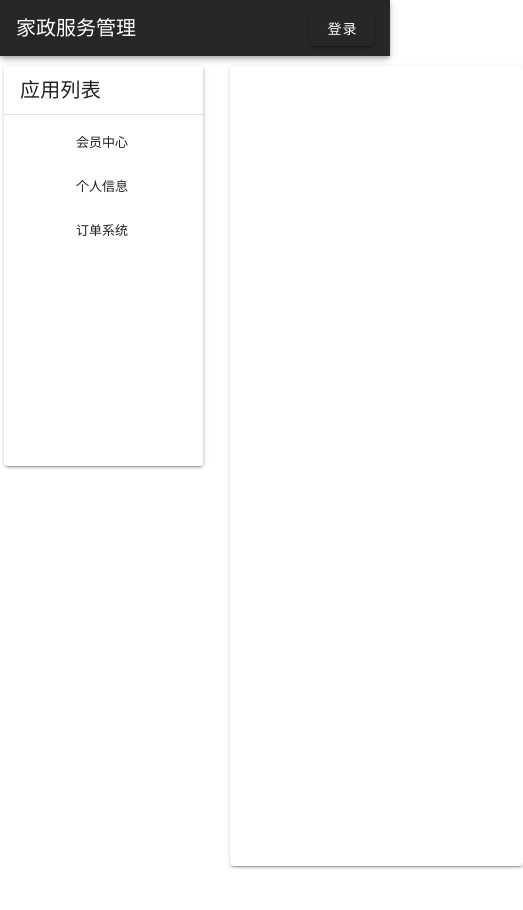
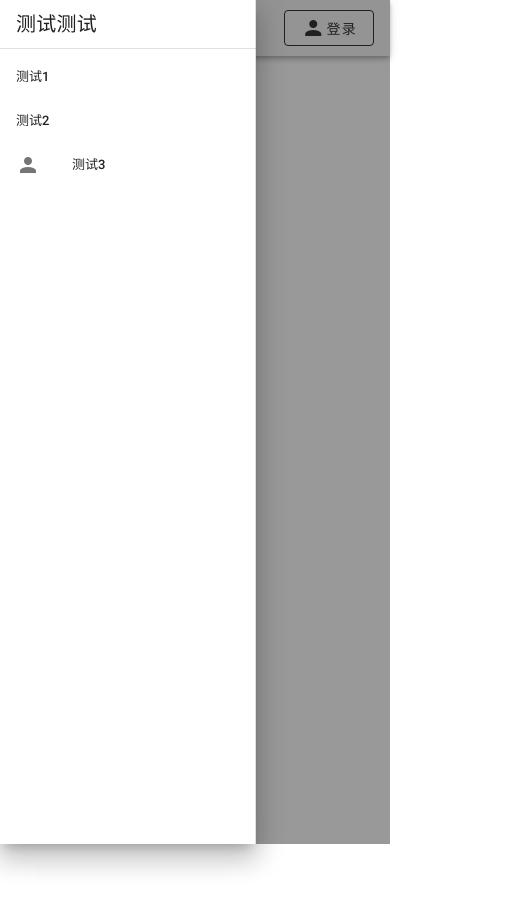
Before and after one commit to BaiMaxPro/Housekeeping_system, a Vue app in the folder frontend/: page /CustomerHome in a window 390 px wide. Shown: the top 910 px of the page, 523 px wide, since content can reach past the window. After the commit the page ends 844 px from the top, so only its background shows below. Built offline with nearby package versions, Linux system fonts and the light colour scheme.

Commit message:
[Frontend-App] Added responsive drawers

```diff
--- a/frontend/package.json
+++ b/frontend/package.json
@@ -21,6 +21,7 @@
     "vuex": "^3.4.0"
   },
   "devDependencies": {
+    "@mdi/font": "^5.5.55",
     "@vue/cli-plugin-babel": "~4.5.0",
     "@vue/cli-plugin-e2e-nightwatch": "~4.5.0",
     "@vue/cli-plugin-eslint": "~4.5.0",
--- a/frontend/src/App.vue
+++ b/frontend/src/App.vue
@@ -1,38 +1,42 @@
 <template>
   <v-app>
-    <v-app-bar app dark>
+    <v-app-bar clipped-left app>
+      <v-app-bar-nav-icon @click.stop="drawer = !drawer" v-if="showDrawer"></v-app-bar-nav-icon>
       <v-toolbar-title>家政服务管理</v-toolbar-title>
 
       <v-spacer></v-spacer>
 
-      <v-btn v-if="!loggedIn" to="/login">登录</v-btn>
-      <v-btn v-else>{{ user.username }}已登录</v-btn>
+      <LoginButton />
+
     </v-app-bar>
 
-    <v-main>
+    <NavDrawer v-bind:shown="drawer" />
+
+    <v-main class="mx-2 my-2">
       <router-view></router-view>
     </v-main>
+
   </v-app>
 </template>
 
 <script>
-import { mapGetters } from 'vuex'
-
+import { mapGetters } from 'vuex';
+import LoginButton from "./components/LoginButton.vue"
+import NavDrawer from "./components/NavDrawer.vue"
 export default {
   name: 'App',
 
   components: {
+    LoginButton,
+    NavDrawer,
   },
 
   computed: {
-    ...mapGetters(['loggedIn', 'user']),
-  },
-
-  mounted() {
-    this.$store.dispatch("recoverSession");
+    ...mapGetters(["showDrawer"]),
   },
 
   data: () => ({
+    drawer: true,
   }),
 };
 </script>
--- /dev/null
+++ b/frontend/src/components/LoginButton.vue
@@ -0,0 +1,33 @@
+<template>
+  <span>
+      <v-btn outlined v-if="!loggedIn" to="/login">
+        <v-icon>mdi-account</v-icon>
+        <span>登录</span>
+      </v-btn>
+      <v-btn outlined v-else>
+        <v-icon>mdi-account</v-icon>
+        <span>{{ user.username }} 已登录</span>
+      </v-btn>
+  </span>
+</template>
+
+<script>
+import { mapGetters } from 'vuex'
+
+export default {
+  name: 'LoginButton',
+
+  computed: {
+    ...mapGetters(['loggedIn', 'user']),
+  },
+
+  mounted() {
+    this.$store.dispatch('recoverSession');
+  },
+
+}
+</script>
+
+<style>
+
+</style>
--- /dev/null
+++ b/frontend/src/components/NavDrawer.vue
@@ -0,0 +1,37 @@
+<template>
+  <v-navigation-drawer app clipped v-model=shown v-if="showDrawer">
+    <v-list-item v-if="showDrawerTitle">
+      <v-list-item-content>
+        <v-list-item-title class="title">{{ drawer.title }}</v-list-item-title>
+      </v-list-item-content>
+    </v-list-item>
+
+    <v-divider v-if="showDrawerTitle"></v-divider>
+
+    <v-list dense nav v-if="showDrawerItems">
+      <v-list-item v-for="item in drawer.items" :key="item.title" link>
+        <v-list-item-icon v-if="item.icon">
+          <v-icon>{{ item.icon }}</v-icon>
+        </v-list-item-icon>
+        <v-list-item-content>
+          <v-list-item-title>{{ item.title }}</v-list-item-title>
+        </v-list-item-content>
+      </v-list-item>
+    </v-list>
+  </v-navigation-drawer>
+</template>
+
+<script>
+import { mapGetters } from 'vuex'
+
+export default {
+  computed: {
+    ...mapGetters(["drawer", "showDrawer", "showDrawerTitle", "showDrawerItems"]),
+  },
+  props: ['shown'],
+}
+</script>
+
+<style>
+
+</style>
--- /dev/null
+++ b/frontend/src/store/drawer.js
@@ -0,0 +1,30 @@
+const state = {
+    drawer: {},
+}
+
+const getters = {
+    drawer: state => state.drawer,
+    showDrawer: state => Object.keys(state.drawer).length != 0,
+    showDrawerTitle: state => "title" in state.drawer,
+    showDrawerItems: state => "items" in state.drawer && state.drawer.items.length > 0,
+}
+
+const actions = {
+    async updateDrawer({commit}, drawer){
+        commit("setDrawer", drawer)
+    },
+}
+
+const mutations = {
+    setDrawer(state, drawer){
+        state.drawer = drawer
+    },
+
+}
+
+export default {
+    state,
+    getters,
+    actions,
+    mutations,
+}
--- a/frontend/src/store/index.js
+++ b/frontend/src/store/index.js
@@ -2,11 +2,13 @@ import Vue from 'vue'
 import Vuex from 'vuex'
 
 import session from "./session"
+import drawer from "./drawer"
 
 Vue.use(Vuex)
 
 export default new Vuex.Store({
   modules: {
     session,
+    drawer,
   }
 })
--- a/frontend/src/views/CustomerHome.vue
+++ b/frontend/src/views/CustomerHome.vue
@@ -1,71 +1,34 @@
 <template>
   <div>
-    <v-card  height = "400" width="200" class="card-left">
-        <v-navigation-drawer permanent>
-            <v-list-item>
-                <v-list-item-content>
-                <v-list-item-title class="title">
-                    应用列表
-                </v-list-item-title>
-                <!-- <v-list-item-subtitle>
-                    用户
-                </v-list-item-subtitle> -->
-                </v-list-item-content>
-            </v-list-item>
-
-            <v-divider></v-divider>
-
-            <v-list dense nav>
-                <v-list-item v-for="item in items" :key="item.title" link>
-                    <v-list-item-icon>
-                        <v-icon>{{ item.icon }}</v-icon>
-                    </v-list-item-icon>
-                    <v-list-item-content>
-                        <v-list-item-title>{{ item.title }}</v-list-item-title>
-                    </v-list-item-content>
-                </v-list-item>
-            </v-list>
-        </v-navigation-drawer>
-    </v-card>
-    <v-card height="800" width="75%" class="card-right">
-<!-- 试使用横向列表排列card -->
-    </v-card>
+    CustomerHome
   </div>
 </template>
 
 <script>
 export default {
-    data: () => ({
-        items : [
-            {
-                icon: 'account-circle' ,
-                title:'会员中心'
-            },
-            {
-                icon: 'account-circle' ,
-                title:'个人信息'
-            },
-            {
-                icon: 'account-circle' ,
-                title:'订单系统'
-            },
-        ],
-        right: null,
+  mounted: function(){
+    this.setDrawer()
+  },
+
+  data: () => ({
+
   }),
-}
+
+  methods: {
+    setDrawer(){
+      this.$store.dispatch('updateDrawer', {
+        title: "测试测试",
+        items: [
+          {title: "测试1"},
+          {title: "测试2"},
+          {title: "测试3", icon: "mdi-account"},
+        ]
+      })
+    }
+  }
+};
 </script>
 
 <style>
-    .card-left{
-        position : relative;
-        left : 1% ;
-        top : 10px ;
-        min-width: 200px;
-        max-width: 200px;
-    }
-    .card-right{
-        position : relative;
-        left: 230px;
-        top : -390px ;
-    }
+
 </style>
--- a/frontend/src/views/Home.vue
+++ b/frontend/src/views/Home.vue
@@ -3,10 +3,12 @@
 </template>
 
 <script>
-// @ is an alias to /src
 
 export default {
   name: 'Home',
+  mounted(){
+    this.$store.dispatch("updateDrawer", {})
+  },
   components: {
 
   }
--- a/frontend/src/views/Login.vue
+++ b/frontend/src/views/Login.vue
@@ -22,9 +22,12 @@ export default {
   }),
 
   mounted() {
+    this.$store.dispatch("updateDrawer", {})
+
     if(this.$store.getters.loggedIn){
       this.$router.push({name: "Home"})
     }
+
   },
 
   methods: {
```
Also changed, not shown: 1 other file (tests, documents, lock files or other folders).
